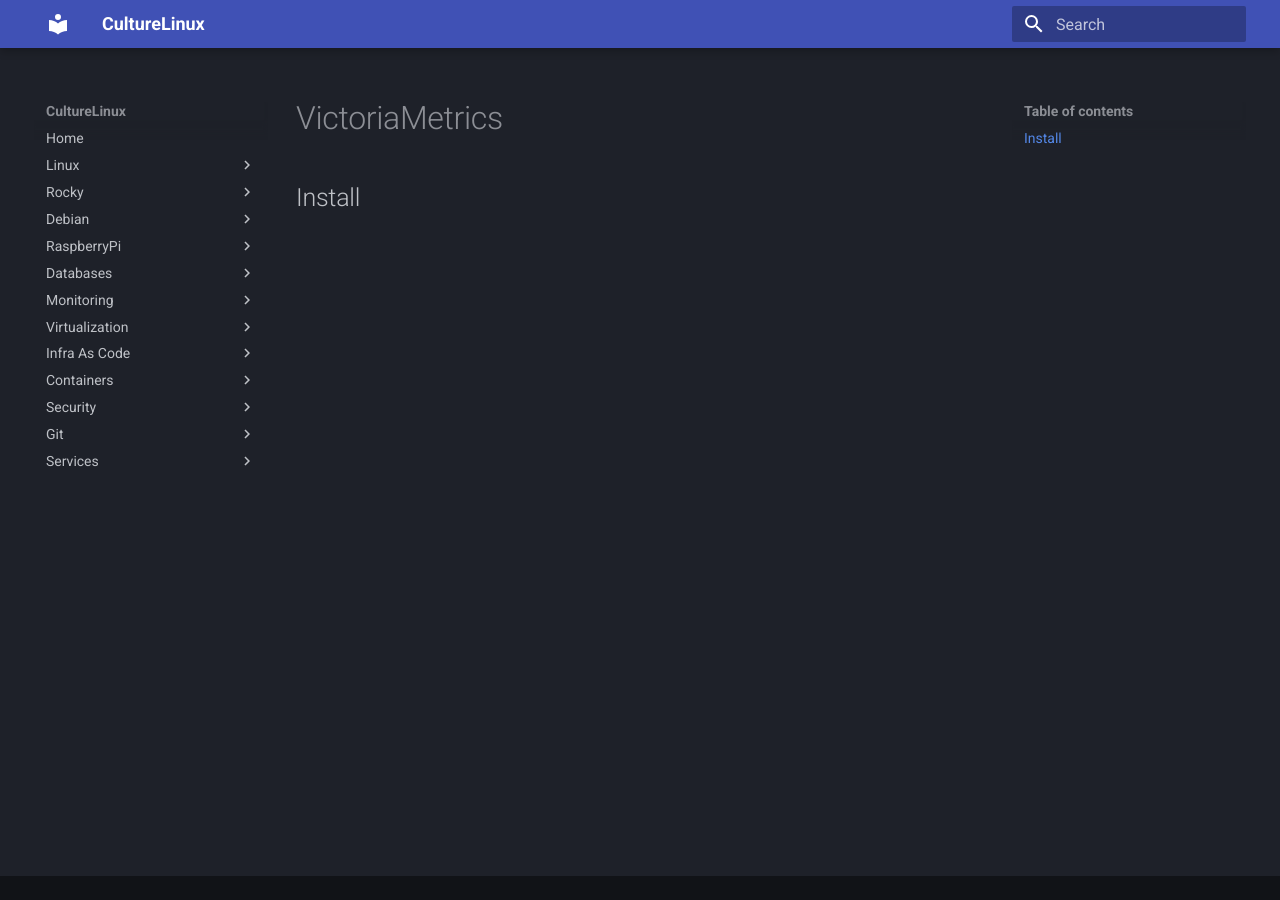
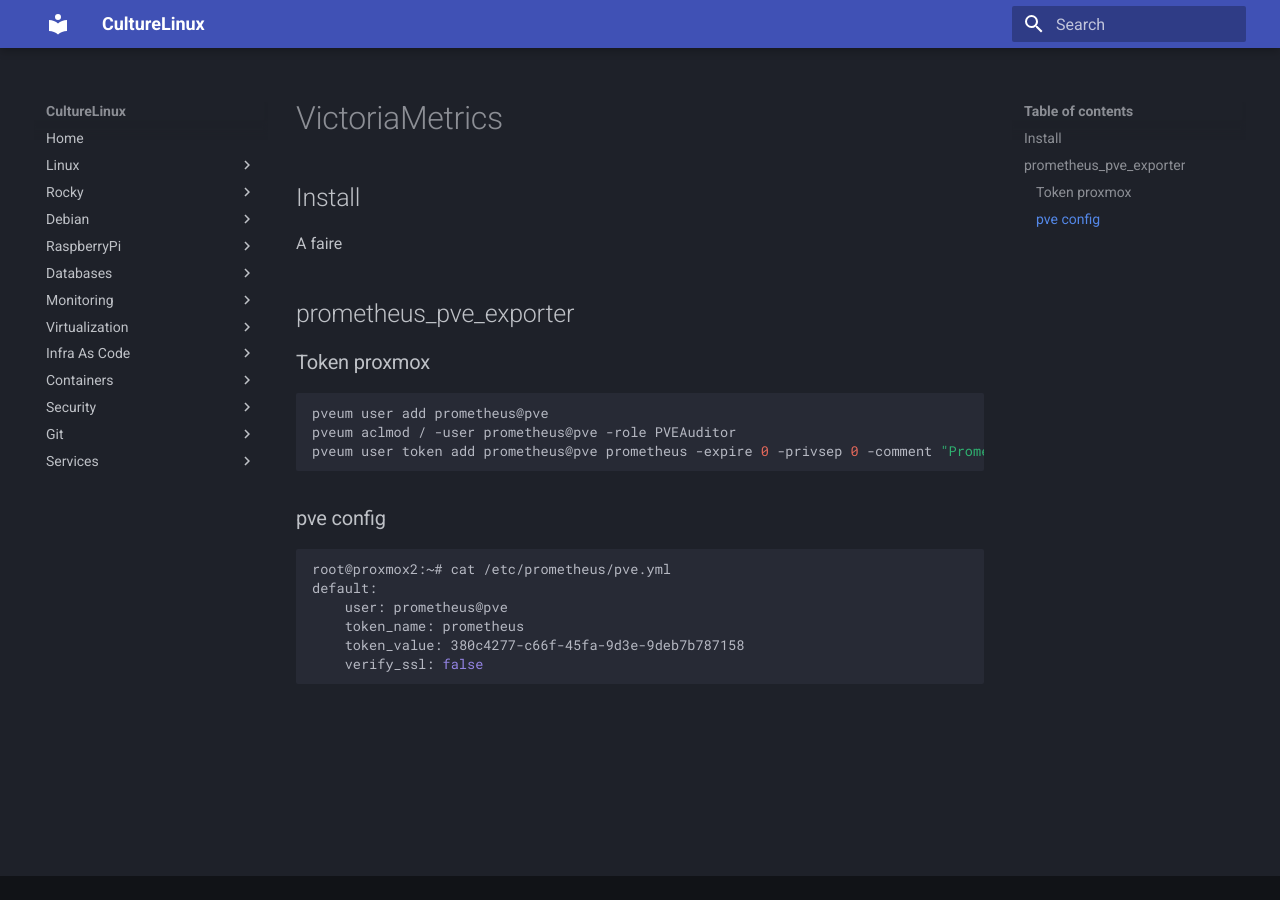
Before and after one commit to CultureLinux/doc, an MkDocs documentation site: the page built from docs/monitoring/victoriametrics.md, in a window 1280 px wide. Built offline with MkDocs 1.6.1 and Material for MkDocs 9.7.7, drawn with Linux system fonts in a browser that asks for light colours.

Commit message:
ajout VictoriaMetrics

````diff
--- a/docs/monitoring/victoriametrics.md
+++ b/docs/monitoring/victoriametrics.md
@@ -1,2 +1,21 @@
 # VictoriaMetrics
 ## Install
+
+A faire
+
+## prometheus_pve_exporter
+### Token proxmox
+```bash
+pveum user add prometheus@pve
+pveum aclmod / -user prometheus@pve -role PVEAuditor
+pveum user token add prometheus@pve prometheus -expire 0 -privsep 0 -comment "Prometheus token"
+```
+### pve config
+```bash
+root@proxmox2:~# cat /etc/prometheus/pve.yml
+default:
+    user: prometheus@pve
+    token_name: prometheus
+    token_value: 380c4277-c66f-45fa-9d3e-9deb7b787158
+    verify_ssl: false
+```
````
Also changed, not shown: docs/services/minio.md (+6 -2 lines).
